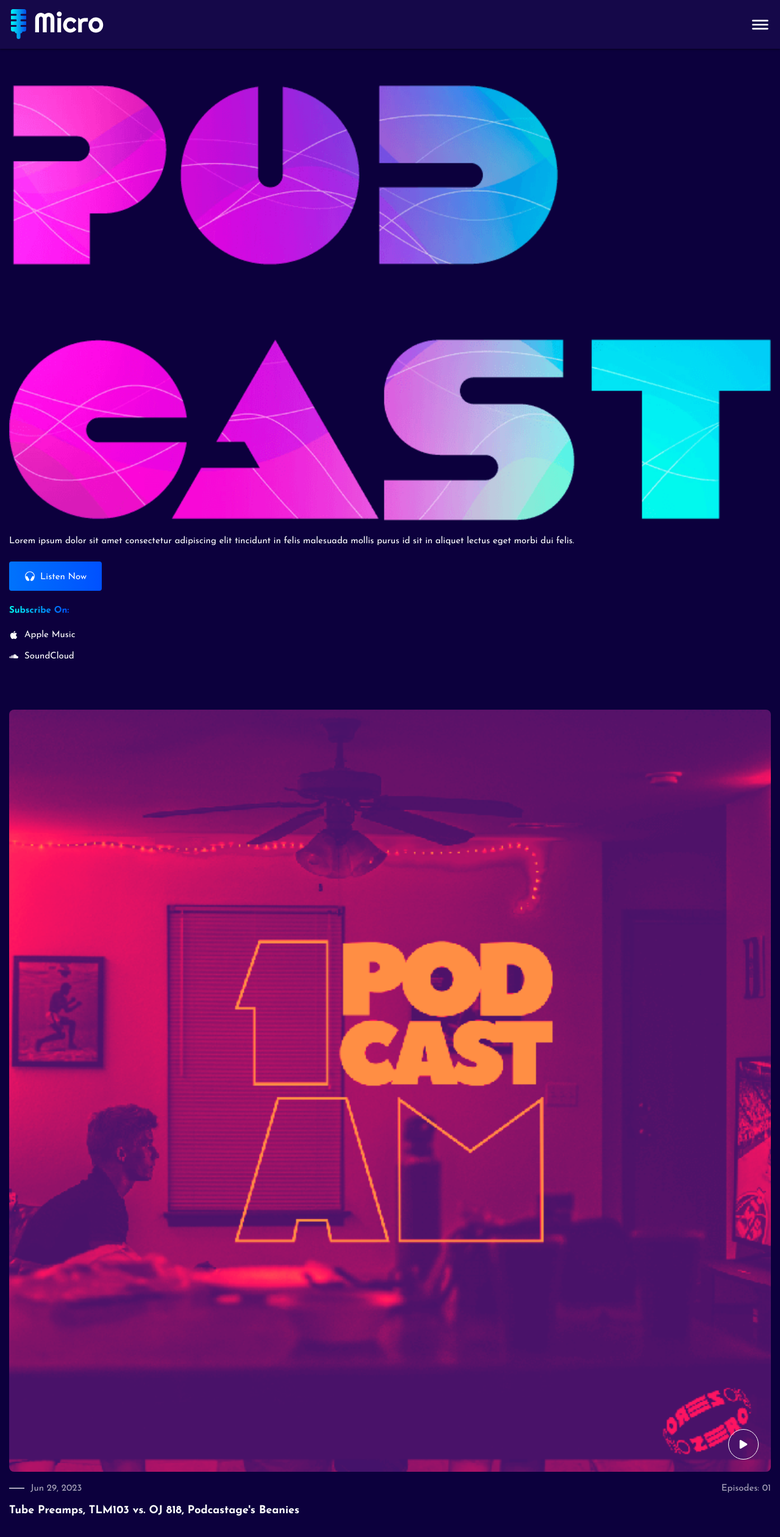
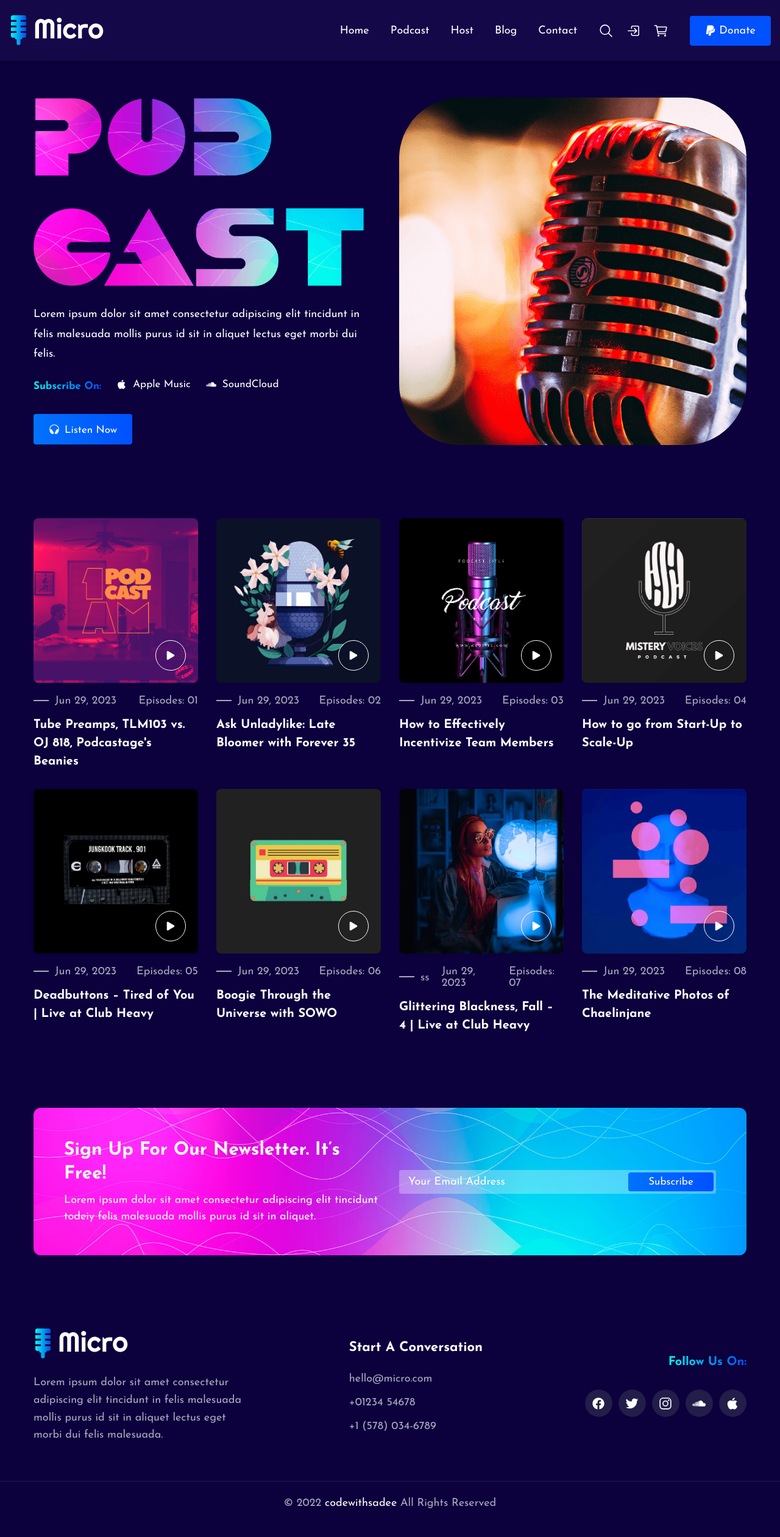
Before and after one commit to alexangria1992/podcast-website, a plain HTML site: page index.html in a window 1280 px wide. Shown: the top 2521 px of the page at 61% size. Drawn offline with nearby package versions, Linux system fonts and the light colour scheme.

Commit message:
Responsive Media queries

```diff
--- a/assets/css/style.css
+++ b/assets/css/style.css
@@ -190,7 +190,7 @@ header .container {
 .navbar {
   position: fixed;
   bottom: -270px;
-  border: 1px solid orange;
+  /* border: 1px solid orange; */
   left: 0;
   width: 100%;
   background: var(--russian-violet);
@@ -606,3 +606,326 @@ header .container {
 .go-top:is(:hover, :focus) {
   --blue-ryb: hsl(221, 100%, 40%);
 }
+
+/* MEDIA QUERIES */
+
+/* Responsive for larger than 550px*/
+
+@media (min-width: 550px) {
+  /* REUSED STYLE */
+  .container {
+    max-width: 500px;
+    /* border: 1px solid red; */
+    margin-inline: auto;
+  }
+}
+
+/* Responsive for larger than 768px*/
+
+@media (min-width: 768px) {
+  :root {
+    /* typography */
+    --fs-1: 30px;
+    --fs-2: 20px;
+    --fs-4: 18px;
+  }
+
+  /**
+   * REUSED STYLE
+   */
+
+  .container {
+    max-width: 680px;
+  }
+
+  /* HERO */
+
+  .hero-title {
+    width: 90%;
+  }
+
+  .hero :is(.btn-primary, .btn-title, .btn-link) {
+    --fs-4: 16px;
+    margin-bottom: 0;
+  }
+  .hero-btn-group {
+    display: flex;
+    justify-content: flex-start;
+    align-items: center;
+    gap: 25px;
+  }
+
+  .btn-link-wrapper {
+    display: flex;
+    justify-content: center;
+    align-items: center;
+    gap: 25px;
+  }
+
+  /* PODCAST */
+  .podcast-list {
+    grid-template-columns: repeat(2, 1fr);
+  }
+
+  /* NEWSLETTER */
+  .newsletter-card {
+    padding: 50px;
+  }
+
+  .card-form {
+    position: relative;
+  }
+
+  .newsletter-card .btn-primary {
+    position: absolute;
+    top: 4px;
+    right: 4px;
+    bottom: 4px;
+    width: 140px;
+  }
+
+  .newsletter-card .input-field {
+    padding-right: 155px;
+  }
+
+  /* Footer */
+
+  .footer-top .container {
+    display: flex;
+    justify-content: space-between;
+    align-items: center;
+    flex-wrap: wrap;
+    /* border: 1px solid green; */
+    gap: 50px;
+  }
+
+  .footer-brand {
+    max-width: 350px;
+    margin-bottom: 0;
+  }
+
+  .footer-list {
+    margin-bottom: 0;
+  }
+}
+
+/* Responsive for larger than 1024px*/
+
+@media (min-width: 1024px) {
+  /**
+   * REUSED STYLE
+   */
+
+  .container {
+    max-width: 980px;
+  }
+
+  /* HEADER */
+  header {
+    top: -120px;
+  }
+
+  .nav-toggle-btn {
+    display: none;
+  }
+
+  .navbar {
+    position: static;
+    visibility: visible;
+    box-shadow: none;
+    padding: 0;
+    background: none;
+    display: flex;
+    justify-content: flex-end;
+    align-items: center;
+    gap: 30px;
+  }
+
+  .navbar-list {
+    display: flex;
+    justify-content: space-between;
+    gap: 15px;
+    border: none;
+    margin-bottom: 0;
+    padding-bottom: 0;
+  }
+
+  .navbar-link {
+    position: relative;
+  }
+
+  .navbar-link::after {
+    --scale: 0;
+
+    content: "";
+    position: absolute;
+    bottom: 0;
+    left: 50%;
+    transform: translateX(-50%) scale(var(--scale));
+    transform-origin: left;
+    width: calc(100% - 20px);
+    height: 2px;
+    background: var(--gradient);
+    transition: var(--transition);
+  }
+
+  .navbar-link:is(:hover, :focus) {
+    background: var(--gradient);
+    -webkit-text-fill-color: transparent;
+    -webkit-background-clip: text;
+    background-clip: text;
+  }
+
+  .navbar-link:is(:hover, :focus)::after {
+    --scale: 1;
+  }
+
+  .navbar-actions {
+    gap: 10px;
+  }
+
+  .navbar-actions .btn {
+    background: var(--blue-ryb);
+    padding: 15px 25px;
+    transition: background var(--transition);
+  }
+
+  .navbar-actions .btn:is(:hover, :focus) {
+    background: hsl(221, 100%, 40%);
+  }
+
+  .navbar::before,
+  .overlay {
+    display: none;
+  }
+
+  /* HERO */
+  .hero-content {
+    max-width: 680px;
+    margin-inline: auto;
+  }
+
+  /* PODCAST */
+  .podcast-list {
+    grid-template-columns: repeat(3, 1fr);
+  }
+
+  /* NEWSLETTER */
+  .newsletter-card {
+    display: flex;
+    align-items: center;
+    justify-content: space-between;
+    gap: 30px;
+  }
+
+  .newsletter-card .card-content {
+    width: 50%;
+  }
+
+  .card-form {
+    width: 50%;
+  }
+
+  .newsletter-card .card-text,
+  .newsletter-card .input-field {
+    margin-bottom: 0;
+  }
+}
+
+/* Responsive for larger than 1200px*/
+
+@media (min-width: 1200px) {
+  /**
+   * REUSED STYLE
+   */
+  :root {
+    /**
+     * spacing
+     */
+
+    --section-padding: 60px;
+  }
+
+  .container {
+    max-width: 1200px;
+  }
+
+  /* HEADER */
+  header {
+    padding-block: 25px;
+  }
+
+  header .container {
+    max-width: 1300px;
+  }
+
+  .navbar {
+    gap: 20px;
+  }
+
+  .navbar-actions .btn {
+    margin-left: 20px;
+  }
+
+  /* HERO */
+  .hero {
+    display: grid;
+    grid-template-columns: 1fr 1fr;
+    align-items: center;
+    gap: 30px;
+    padding-top: 160px;
+  }
+
+  .hero-content {
+    width: 95%;
+    margin-inline: 0;
+  }
+
+  .hero-title {
+    width: 100%;
+    margin-bottom: 30px;
+  }
+
+  .hero-text {
+    margin-bottom: 25px;
+  }
+
+  .hero-btn-group {
+    flex-wrap: wrap-reverse;
+    gap: 35px;
+  }
+
+  .hero :is(.btn-primary, .btn-title, .btn-link) {
+    --fs-4: 17px;
+  }
+
+  .hero-banner {
+    display: block;
+    width: 100%;
+    padding-top: 100%;
+    background: url("../images/hero-banner.png") no-repeat;
+    border-radius: 100px;
+  }
+
+  /* PODCAST */
+  .podcast-list {
+    grid-template-columns: repeat(4, 1fr);
+  }
+
+  /* FOOTER */
+  .footer-link-title {
+    --fs-2: 22px;
+    margin-bottom: 30px;
+  }
+
+  .social-title {
+    margin-left: auto;
+    margin-bottom: 35px;
+  }
+
+  .social-link {
+    width: 45px;
+    height: 45px;
+    font-size: 22px;
+  }
+}
```
